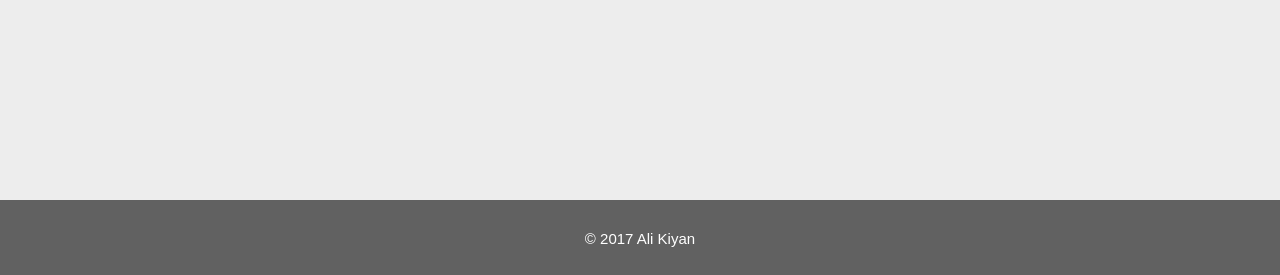
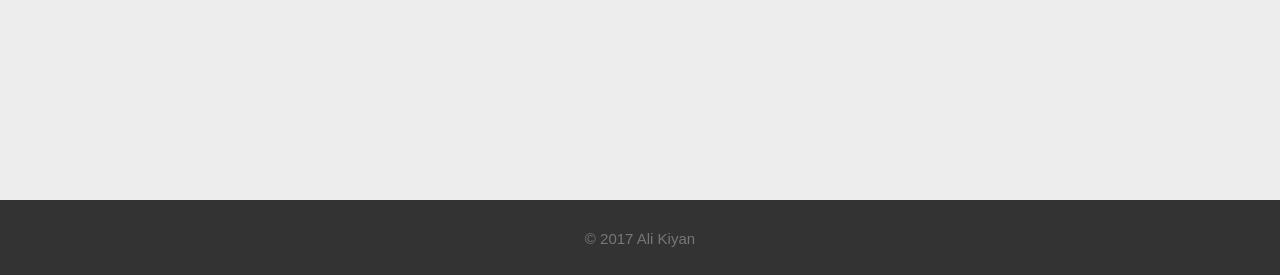
Before and after one commit to Ali-Kiyan/Ali-Kiyan.github.io, a PHP site: page / in a window 1280 px wide. Shown: the part 4728-5003 px from the top of the page. Run offline with PHP 8.4, Linux system fonts and the light colour scheme; some libraries are stand-ins or nearby versions.

Commit message:
changing the color of footer

```diff
--- a/css/styles.css
+++ b/css/styles.css
@@ -86,6 +86,7 @@ margin-bottom: 0;
 }
 footer {
   padding: 1%;
+  background-color: #333;
 }
 
 
--- a/index.html
+++ b/index.html
@@ -255,7 +255,7 @@
     </div>
 
     <!-- Footer -->
-    <footer class="w3-center w3-black w3-dark-grey">
+    <footer class="w3-center">
         <p class="w3-center">&copy; 2017 Ali Kiyan</p>
 
     <!--
```
